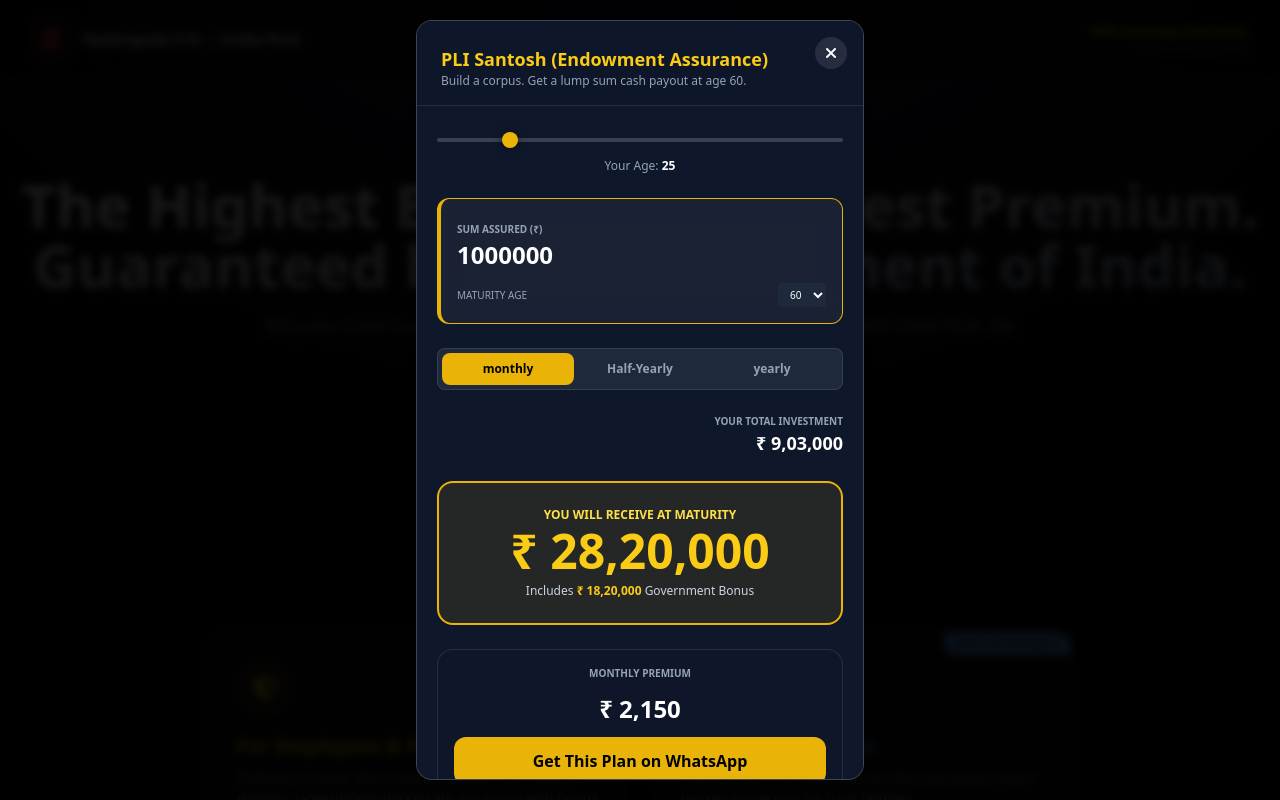
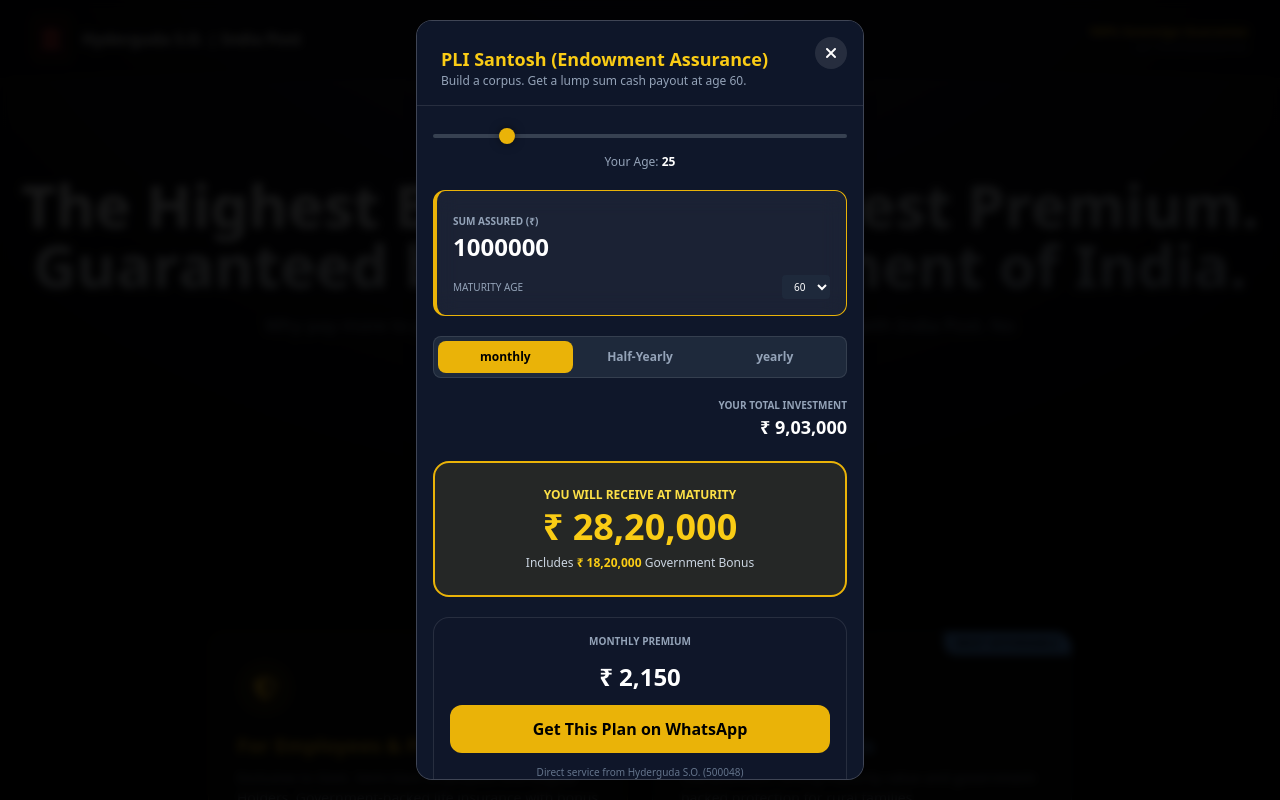
Before and after one commit to hydergudapostoffice-ai/HYDERGUDA, a React (Vite) app: page / in a window 1280 px wide. Both pictures are taken after a click on the element 418 px from the left and 766 px from the top of the page. Shown: the top 800 px of the page. Built offline with nearby package versions, Linux system fonts and the light colour scheme.

Commit message:
Update PliCalculator.tsx

```diff
--- a/components/modals/PliCalculator.tsx
+++ b/components/modals/PliCalculator.tsx
@@ -1,6 +1,5 @@
 import React, { useState, useMemo, useEffect } from 'react';
 import { PLI_TABLE } from '../../constants';
-
 
 type Mode = 'monthly' | 'half' | 'yearly';
 
@@ -10,6 +9,9 @@
   const [matAge, setMatAge] = useState<number>(60);
   const [mode, setMode] = useState<Mode>('monthly');
 
+  /* ============================
+     MATURITY AGE OPTIONS
+     ============================ */
   const availableMatAges = useMemo(() => {
     const tableEntry = PLI_TABLE[age];
     if (!tableEntry) return [];
@@ -22,6 +24,9 @@
     }
   }, [age, availableMatAges, matAge]);
 
+  /* ============================
+     VALIDATE SUM ASSURED
+     ============================ */
   const validateSum = () => {
     let val = sumAssured;
     if (val < 20000) val = 20000;
@@ -30,6 +35,9 @@
     setSumAssured(val);
   };
 
+  /* ============================
+     PREMIUM CALCULATION
+     ============================ */
   const calculatePremium = () => {
     const base = PLI_TABLE[age]?.[matAge];
     if (!base) return 0;
@@ -38,20 +46,30 @@
     const rebate = Math.floor(sumAssured / 20000);
 
     if (mode === 'monthly') return Math.round(gross - rebate);
-    if (mode === 'half') return Math.round((gross * 6 * 0.985) - (rebate * 6));
-    if (mode === 'yearly') return Math.round((gross * 12 * 0.97) - (rebate * 12));
+    if (mode === 'half')
+      return Math.round((gross * 6 * 0.985) - rebate * 6);
+    if (mode === 'yearly')
+      return Math.round((gross * 12 * 0.97) - rebate * 12);
+
     return 0;
   };
 
   const premium = calculatePremium();
 
+  /* ============================
+     MATURITY & TOTAL PAID
+     ============================ */
   const totalBonus = (sumAssured / 1000) * 52 * (matAge - age);
   const maturity = sumAssured + totalBonus;
   const multiplier = mode === 'monthly' ? 12 : mode === 'half' ? 2 : 1;
   const totalPaid = premium * multiplier * (matAge - age);
 
-  const format = (v: number) => '₹ ' + Math.round(v).toLocaleString('en-IN');
+  const format = (v: number) =>
+    '₹ ' + Math.round(v).toLocaleString('en-IN');
 
+  /* ============================
+     WHATSAPP LINK (FIXED NUMBER)
+     ============================ */
   const getWhatsappLink = () => {
     const message = `Hello, I'm interested in a Postal Life Insurance (PLI) policy.
 
@@ -65,12 +83,15 @@
 
 Please guide me further.`;
 
-    return `https://wa.me/?text=${encodeURIComponent(message)}`;
+    const WHATSAPP_NUMBER = '919347133286';
+    return `https://wa.me/${WHATSAPP_NUMBER}?text=${encodeURIComponent(
+      message
+    )}`;
   };
 
   return (
     <div className="pb-10">
-      {/* Header */}
+      {/* HEADER */}
       <div className="p-6 pb-4 border-b border-white/10 bg-slate-900/95 sticky top-0 z-40">
         <h2 className="text-yellow-400 font-bold text-lg">
           PLI Santosh (Endowment Assurance)
@@ -80,8 +101,8 @@
         </p>
       </div>
 
-      <div className="p-5 space-y-6">
-        {/* Age */}
+      <div className="p-4 space-y-5">
+        {/* AGE */}
         <div className="text-center">
           <input
             type="range"
@@ -96,7 +117,7 @@
           </p>
         </div>
 
-        {/* Sum Assured */}
+        {/* SUM ASSURED */}
         <div className="glass-card rounded-xl p-4 border-l-4 border-yellow-500">
           <label className="text-[10px] text-slate-400 font-bold uppercase">
             Sum Assured (₹)
@@ -108,6 +129,7 @@
             onBlur={validateSum}
             className="bg-transparent text-2xl font-black text-white w-full focus:outline-none"
           />
+
           <div className="flex justify-between items-center text-[10px] mt-3">
             <span className="text-slate-400">MATURITY AGE</span>
             <select
@@ -124,7 +146,7 @@
           </div>
         </div>
 
-        {/* Mode Toggle */}
+        {/* MODE TOGGLE */}
         <div className="bg-slate-800 p-1 rounded-lg flex border border-white/10">
           {(['monthly', 'half', 'yearly'] as Mode[]).map((m) => (
             <button
@@ -141,7 +163,7 @@
           ))}
         </div>
 
-        {/* Summary */}
+        {/* TOTAL INVESTMENT */}
         <div className="text-right">
           <p className="text-[10px] text-slate-400 uppercase font-bold">
             Your Total Investment
@@ -151,20 +173,24 @@
           </p>
         </div>
 
-        {/* Maturity */}
+        {/* MATURITY */}
         <div className="p-6 rounded-2xl border-2 border-yellow-500 bg-yellow-500/10 text-center">
           <p className="text-xs uppercase font-bold text-yellow-300 mb-1">
             You will receive at maturity
           </p>
-          <p className="text-4xl md:text-5xl font-black text-yellow-400">
+          <p className="text-4xl font-black text-yellow-400">
             {format(maturity)}
           </p>
           <p className="text-xs text-slate-300 mt-2">
-            Includes <b className="text-yellow-400">{format(totalBonus)}</b> Government Bonus
+            Includes{' '}
+            <b className="text-yellow-400">
+              {format(totalBonus)}
+            </b>{' '}
+            Government Bonus
           </p>
         </div>
 
-        {/* WhatsApp CTA */}
+        {/* WHATSAPP CTA */}
         <div className="p-4 bg-slate-900/80 border border-white/10 rounded-2xl text-center space-y-3">
           <p className="text-[10px] text-slate-400 uppercase font-bold">
             {mode} Premium
```
